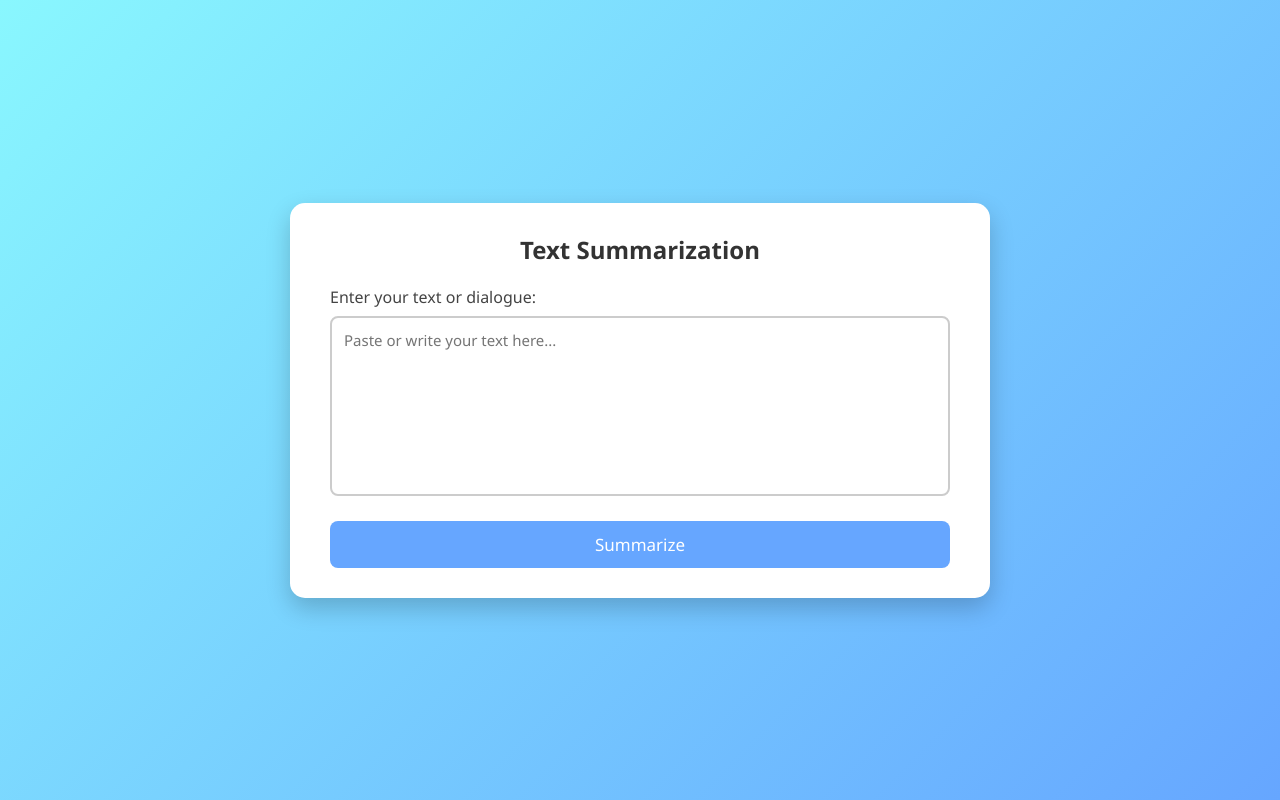
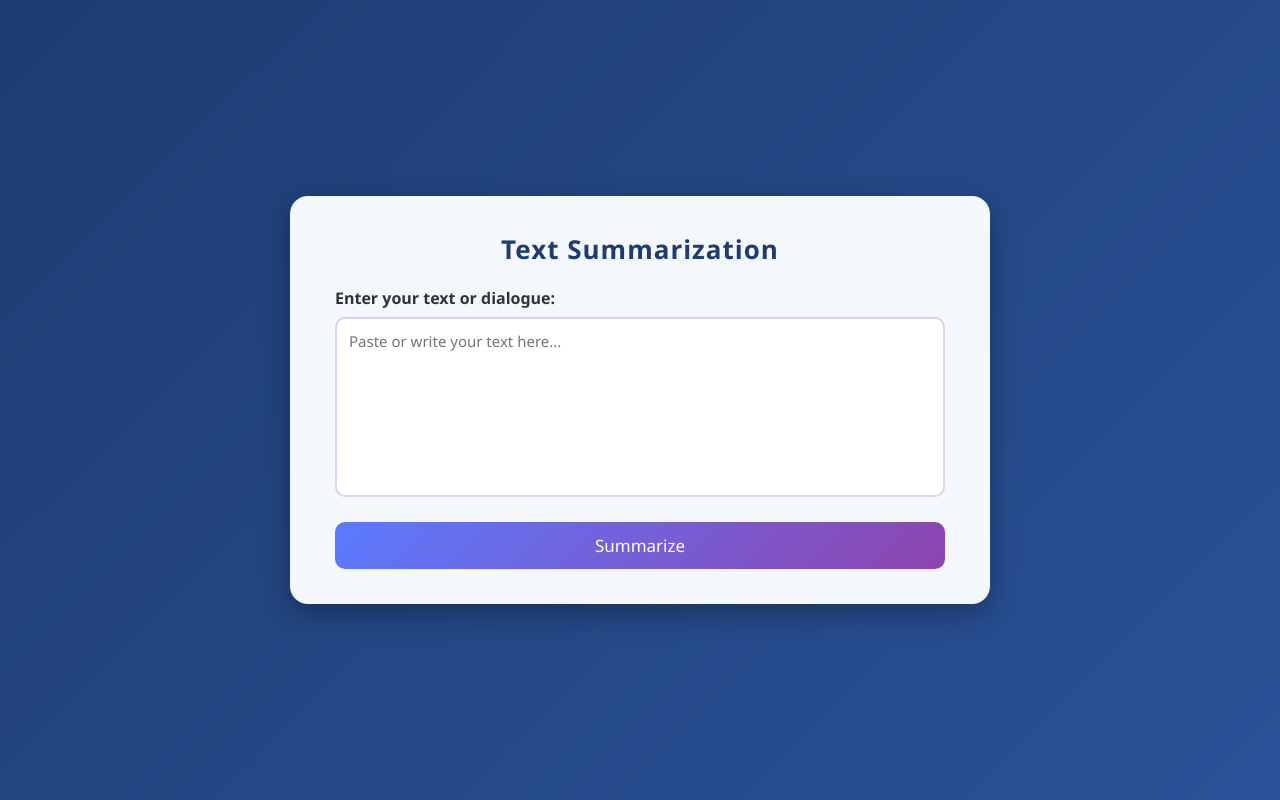
Before and after one commit to shivammishra000/Text-Summarization, a Flask app: page / in a window 1280 px wide. Run offline with Flask 3, Linux system fonts and the light colour scheme.

Commit message:
Final Commit

```diff
--- a/templates/index.html
+++ b/templates/index.html
@@ -14,31 +14,33 @@
 
     body {
       min-height: 100vh;
-      background: linear-gradient(135deg, #89f7fe, #66a6ff);
+      background: linear-gradient(135deg, #1e3c72, #2a5298);
       display: flex;
       justify-content: center;
       align-items: center;
     }
 
     .container {
-      background: #ffffff;
+      background: #f4f7fc;
       width: 90%;
       max-width: 700px;
-      padding: 30px 40px;
-      border-radius: 15px;
-      box-shadow: 0 10px 25px rgba(0, 0, 0, 0.2);
+      padding: 35px 45px;
+      border-radius: 18px;
+      box-shadow: 0 10px 30px rgba(0, 0, 0, 0.3);
     }
 
     h2 {
       text-align: center;
-      color: #333;
+      color: #1e3c72;
       margin-bottom: 20px;
+      font-size: 26px;
+      letter-spacing: 1px;
     }
 
     label {
       font-size: 16px;
-      font-weight: 500;
-      color: #444;
+      font-weight: 600;
+      color: #333;
       display: block;
       margin-bottom: 8px;
     }
@@ -47,17 +49,18 @@
       width: 100%;
       height: 180px;
       padding: 12px;
-      border: 2px solid #ccc;
-      border-radius: 8px;
+      border: 2px solid #cfd8ef;
+      border-radius: 10px;
       font-size: 15px;
       resize: none;
       outline: none;
       transition: 0.3s;
+      background-color: #fff;
     }
 
     textarea:focus {
-      border-color: #66a6ff;
-      box-shadow: 0 0 5px rgba(102, 166, 255, 0.5);
+      border-color: #5a7bff;
+      box-shadow: 0 0 10px rgba(90, 123, 255, 0.5);
     }
 
     .btn {
@@ -65,40 +68,43 @@
       width: 100%;
       margin-top: 20px;
       padding: 12px;
-      background: #66a6ff;
+      background: linear-gradient(135deg, #5a7bff, #8e44ad);
       color: white;
       font-size: 17px;
       border: none;
-      border-radius: 8px;
+      border-radius: 10px;
       cursor: pointer;
-      transition: background 0.3s;
+      transition: all 0.3s ease;
     }
 
     .btn:hover {
-      background: #558de8;
+      background: linear-gradient(135deg, #4a68e8, #7d3cb0);
+      box-shadow: 0 5px 15px rgba(93, 76, 255, 0.4);
+      transform: translateY(-1px);
     }
 
     .summary-box {
       margin-top: 25px;
-      background: #f9f9f9;
+      background: #eef1fb;
       padding: 15px;
-      border-left: 4px solid #66a6ff;
-      border-radius: 8px;
-      color: #333;
+      border-left: 5px solid #5a7bff;
+      border-radius: 10px;
+      color: #222;
       white-space: pre-wrap;
-      line-height: 1.5;
+      line-height: 1.6;
     }
 
     @media (max-width: 600px) {
       .container {
-        padding: 20px;
+        padding: 25px;
       }
 
       textarea {
         height: 150px;
       }
     }
-  </style>
+</style>
+
 </head>
 
 <body>
```
